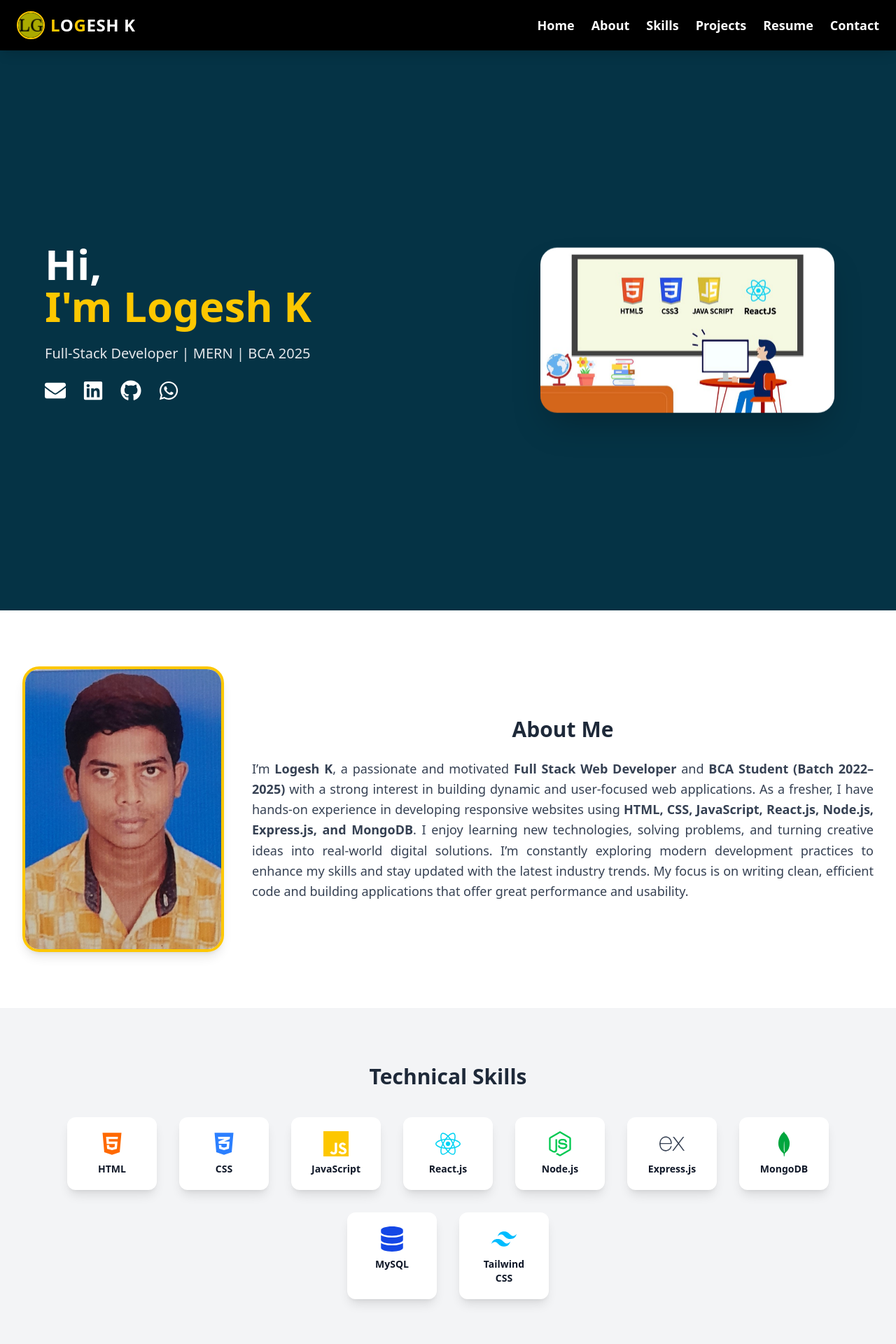
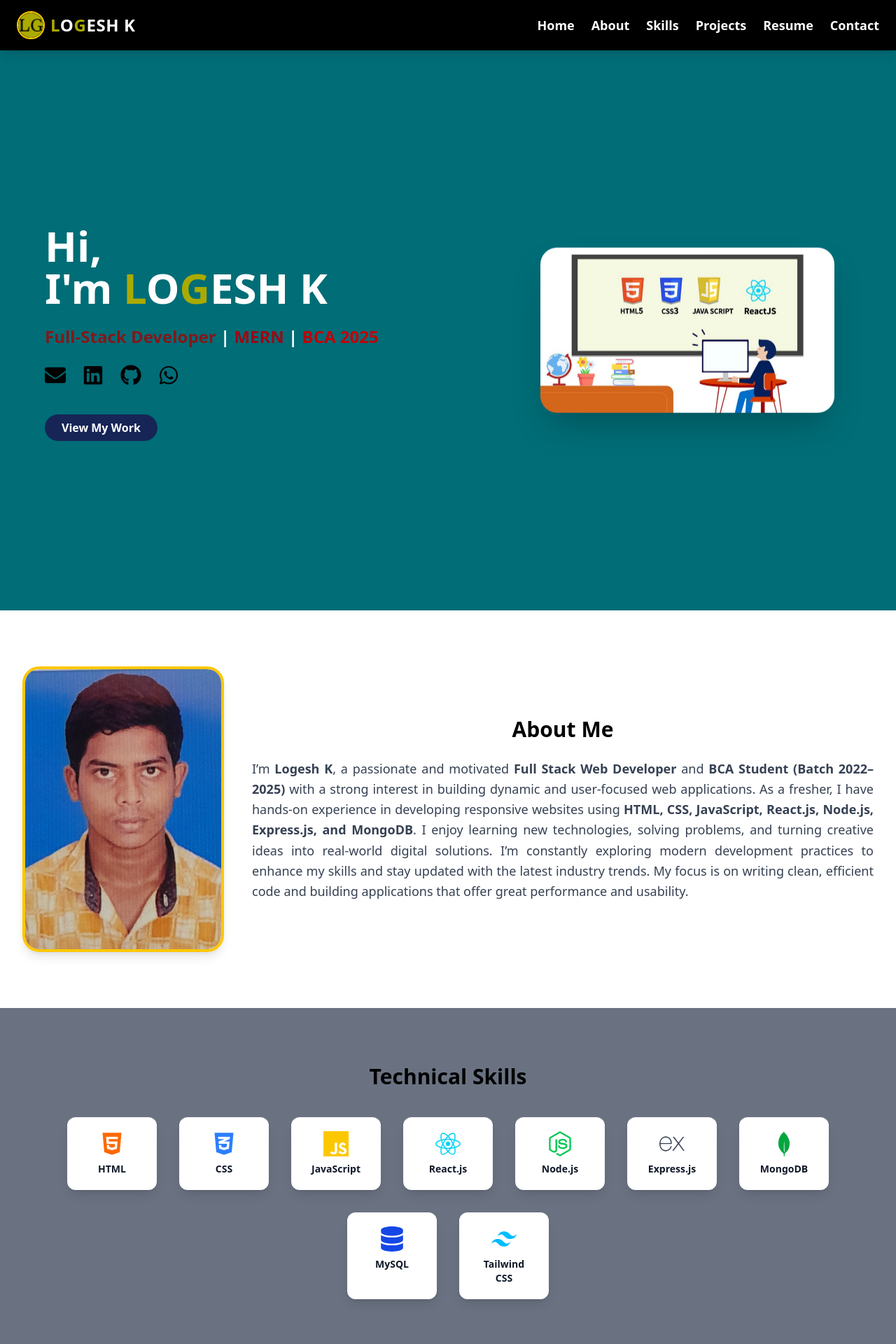
Before and after one commit to Logeshk135/portfolio-react, a React (Vite) app: page / in a window 1280 px wide. Shown: the top 1920 px of the page at 70% size. Built offline with nearby package versions, Linux system fonts and the light colour scheme.

Commit message:
portfolio updated20

```diff
--- a/src/App.jsx
+++ b/src/App.jsx
@@ -43,7 +43,7 @@ const App = () => {
         <div className="flex items-center gap-2">
           <img src={logo} alt="Logo" className="w-10 h-10 rounded-full border-2 border-yellow-400" />
           <h1 className="text-2xl font-bold tracking-wide">
-            <span className="text-yellow-400">L</span>O<span className="text-yellow-400">G</span>ESH K
+            <span className="text-[#AAAA00]">L</span>O<span className="text-[#AAAA00]">G</span>ESH K
           </h1>
         </div>
 
@@ -111,19 +111,19 @@ const App = () => {
       {/* ✅ HOME SECTION FIXED */}
       <section
         id="home"
-        className="bg-cyan-950 text-white min-h-screen flex flex-col md:flex-row items-center justify-center px-8 md:px-16 text-center md:text-left relative overflow-hidden"
+        className="bg-[#006D77] rgb(0, 109, 199) hsl(186, 100%, 23%) text-white min-h-screen flex flex-col md:flex-row items-center justify-center px-8 md:px-16 text-center md:text-left relative overflow-hidden"
       >
         {/* LEFT TEXT */}
         <div className="flex-1 space-y-6 relative z-[40]">
           <h1 className="text-4xl md:text-6xl font-bold">
-            Hi, <br /> <span className="text-yellow-400">I'm Logesh K</span>
+            Hi, <br /> <span>I'm </span><spam className="text-[#AAAA00]">L</spam>O<spam className="text-[#AAAA00]">G</spam>ESH K
           </h1>
-          <p className="text-lg md:text-xl text-gray-200 font-light">
-            Full-Stack Developer | MERN | BCA 2025
+          <p className="text-lg md:text-2xl  font-semibold">
+            <span className="text-red-900">Full-Stack Developer</span> | <span className="text-red-800"> MERN</span> |<span className="text-red-700"> BCA 2025 </span>
           </p>
 
           {/* ✅ Social Icons — Clickable now */}
-          <div className="flex justify-center md:justify-start gap-6 text-3xl mt-6 space-y-6 relative z-40">
+          <div className="flex justify-center  text-black md:justify-start gap-6 text-3xl mt-6 space-y-6 relative z-40">
             <a
               href="mailto:logeshk135@gmail.com"
               className="hover:text-yellow-400 transition hover:scale-125"
@@ -136,7 +136,7 @@ const App = () => {
               href="https://linkedin.com/in/logeshk135"
               target="_blank"
               rel="noopener noreferrer"
-              className="hover:text-blue-400 transition hover:scale-125"
+              className="hover:text-blue-700 transition hover:scale-125"
             >
               <FaLinkedin />
             </a>
@@ -152,11 +152,18 @@ const App = () => {
               href="https://wa.me/918825696584"
               target="_blank"
               rel="noopener noreferrer"
-              className="hover:text-green-400 transition hover:scale-125"
+              className="hover:text-green-900 transition hover:scale-125"
             >
               <FaWhatsapp />
             </a>
           </div>
+
+          <a
+        href="#projects"
+        className="bg-blue-950 text-white font-semibold py-2 px-6 rounded-full hover:bg-red-600 transition-all"
+      >
+        View My Work
+      </a>
         </div>
 
         {/* ✅ Right Image - Adjusted for mobile */}
@@ -175,7 +182,7 @@ const App = () => {
       <section id="about" className="py-20 px-8 bg-white text-center md:text-left flex flex-col md:flex-row items-center gap-10">
         <img src={profile} alt="Profile" className="w-60 md:w-72 rounded-3xl border-4 border-yellow-400 shadow-lg" />
         <div className="flex-1">
-          <center><h2 className="text-3xl font-bold mb-6 text-gray-800">About Me</h2></center>
+          <center><h2 className="text-3xl font-bold mb-6 text-black">About Me</h2></center>
           <p className="text-lg text-gray-700 text-justify leading-relaxed">
             I’m <b>Logesh K</b>, a passionate and motivated <b>Full Stack Web Developer</b> and <b>BCA Student (Batch 2022–2025)</b> with a strong interest in building dynamic and user-focused web applications.
             As a fresher, I have hands-on experience in developing responsive websites using <b>HTML, CSS, JavaScript, React.js, Node.js, Express.js, and MongoDB</b>. I enjoy learning new technologies, solving problems, and turning creative ideas into real-world digital solutions.
@@ -185,8 +192,8 @@ const App = () => {
       </section>
 
       {/* ✅ SKILLS SECTION */}
-      <section id="skills" className="py-20 px-6 bg-gray-100 text-center">
-        <h2 className="text-3xl font-bold mb-10 text-gray-800">Technical Skills</h2>
+      <section id="skills" className="py-20 px-6 bg-gray-500 text-center">
+        <h2 className="text-3xl font-bold mb-10 text-black">Technical Skills</h2>
         <div className="flex flex-wrap justify-center gap-8">
           {skills.map((skill, i) => (
             <div key={i} className="flex flex-col items-center bg-white shadow-lg rounded-xl px-6 py-5 w-28 sm:w-32 hover:scale-105 transition">
@@ -199,7 +206,7 @@ const App = () => {
 
       {/* ✅ PROJECTS SECTION */}
       <section id="projects" className="py-20 px-6 bg-white text-center">
-        <h2 className="text-3xl font-bold mb-10 text-gray-800">My Projects</h2>
+        <h2 className="text-3xl font-bold mb-10 text-black">My Projects</h2>
         <div className="grid md:grid-cols-2 gap-8 max-w-6xl mx-auto">
           <a href="https://logeshk135.github.io/pizza-webisite-forntend/" target="_blank" className="bg-gradient-to-r from-red-500 to-orange-400 text-white rounded-2xl shadow-lg overflow-hidden hover:scale-105 transition">
             <img src={pizzaImg} alt="Pizza Ordering" className="w-full h-52 object-cover" />
@@ -209,7 +216,7 @@ const App = () => {
             </div>
           </a>
 
-          <a href="https://mens-shop-react-7qgw.vercel.app/" target="_blank" className="bg-gradient-to-r from-purple-600 to-indigo-500 text-white rounded-2xl shadow-lg overflow-hidden hover:scale-105 transition">
+          <a href="https://mens-shop-react-7qgw.vercel.app/" target="_blank" className="bg-gradient-to-r from-red-800 to-red-500 text-white rounded-2xl shadow-lg overflow-hidden hover:scale-105 transition">
             <img src={shopImg} alt="Men's Shop" className="w-full h-52 object-cover" />
             <div className="p-6">
               <h3 className="text-2xl font-bold mb-2">🛍️ Men’s Shop Website</h3>
@@ -220,7 +227,7 @@ const App = () => {
       </section>
 
       {/* ✅ RESUME SECTION */}
-      <section id="resume" className="bg-[#0e0536] text-white py-20 px-6 text-center">
+      <section id="resume" className="bg-[#0a0325] text-white py-20 px-6 text-center">
         <h2 className="text-4xl font-bold mb-4">Resume</h2>
         <p className="text-gray-300 mb-10">View or download my resume below 👇</p>
         <div className="flex flex-col md:flex-row justify-center items-center gap-10">
```
